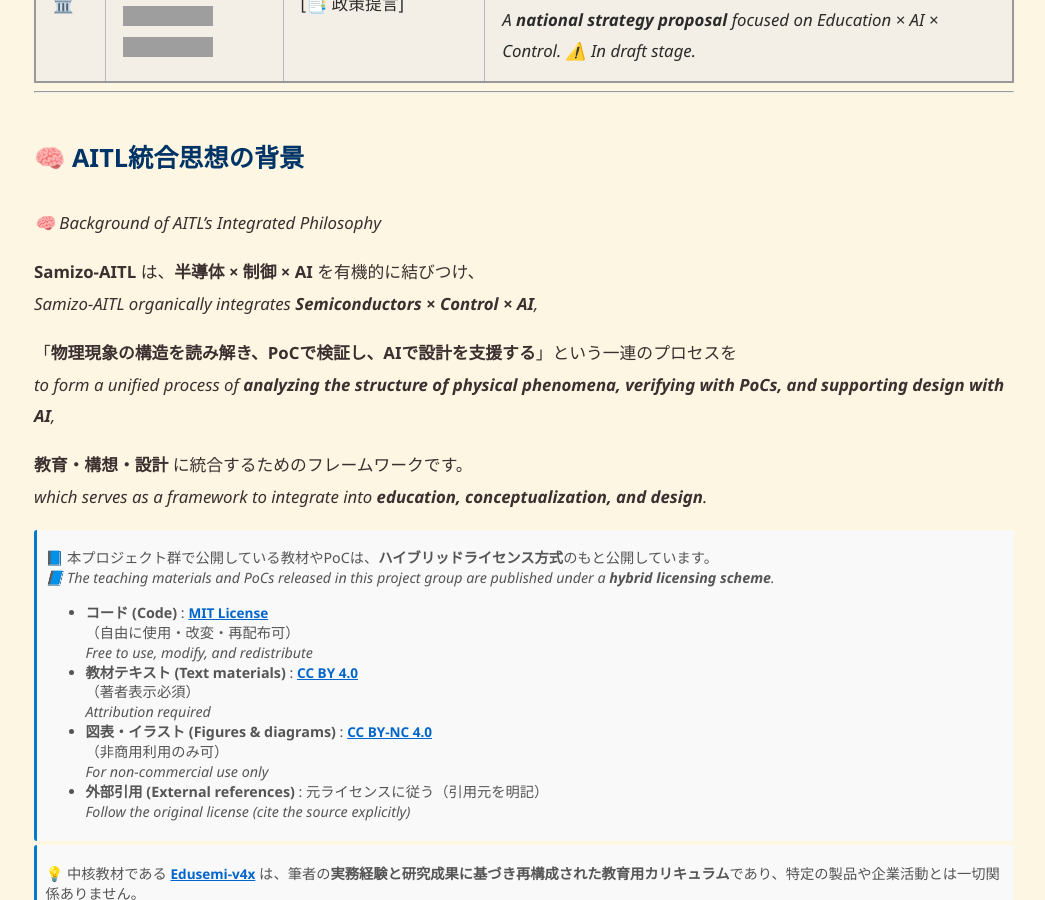
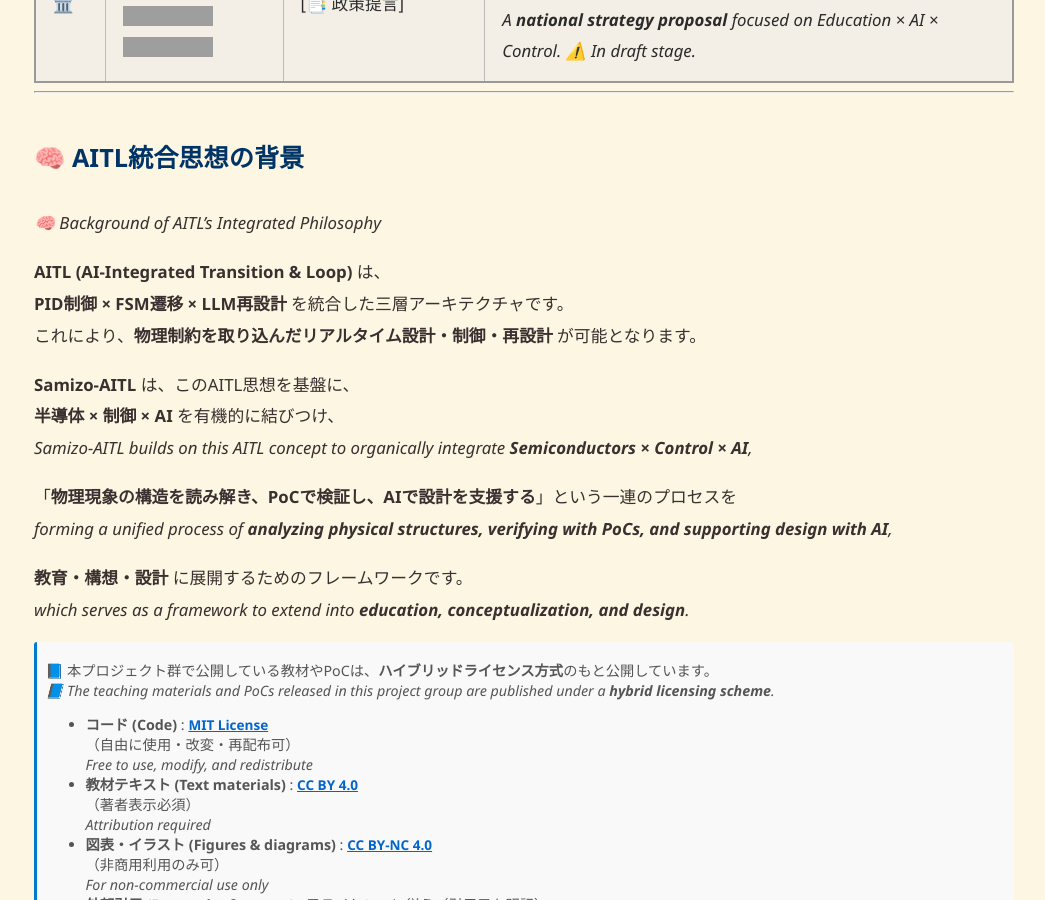
Before and after one commit to Samizo-AITL/Samizo-AITL.github.io, a Jekyll site: the page built from index.md, in a window 1280 px wide and 900 px high, scrolled down 3447 px. Shown: the whole window, without its empty margins (116-1161 px from the left). Built offline with Jekyll 4.4.1, drawn with Linux system fonts in a browser that asks for light colours; grey boxes are pictures that could not be loaded.

Commit message:
Update index.md

```diff
--- a/index.md
+++ b/index.md
@@ -74,14 +74,19 @@ Samizo-AITL develops education, PoCs, and visions to use AI **not only in words,
 ## 🧠 AITL統合思想の背景
 *🧠 Background of AITL’s Integrated Philosophy*
 
-**Samizo-AITL** は、**半導体 × 制御 × AI** を有機的に結びつけ、
-*Samizo-AITL organically integrates **Semiconductors × Control × AI**,*
+**AITL (AI-Integrated Transition & Loop)** は、
+**PID制御 × FSM遷移 × LLM再設計** を統合した三層アーキテクチャです。
+これにより、**物理制約を取り込んだリアルタイム設計・制御・再設計** が可能となります。
+
+**Samizo-AITL** は、このAITL思想を基盤に、
+**半導体 × 制御 × AI** を有機的に結びつけ、
+*Samizo-AITL builds on this AITL concept to organically integrate **Semiconductors × Control × AI**,*
 
 「**物理現象の構造を読み解き、PoCで検証し、AIで設計を支援する**」という一連のプロセスを
-*to form a unified process of **analyzing the structure of physical phenomena, verifying with PoCs, and supporting design with AI**,*
+*forming a unified process of **analyzing physical structures, verifying with PoCs, and supporting design with AI**,*
 
-**教育・構想・設計** に統合するためのフレームワークです。
-*which serves as a framework to integrate into **education, conceptualization, and design**.*
+**教育・構想・設計** に展開するためのフレームワークです。
+*which serves as a framework to extend into **education, conceptualization, and design**.*
 
 > 📘 本プロジェクト群で公開している教材やPoCは、**ハイブリッドライセンス方式**のもと公開しています。
 > *📘 The teaching materials and PoCs released in this project group are published under a **hybrid licensing scheme**.*
```
